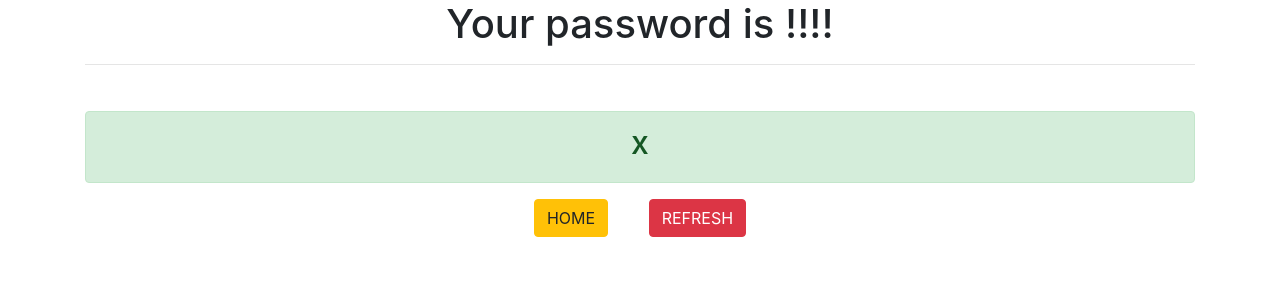
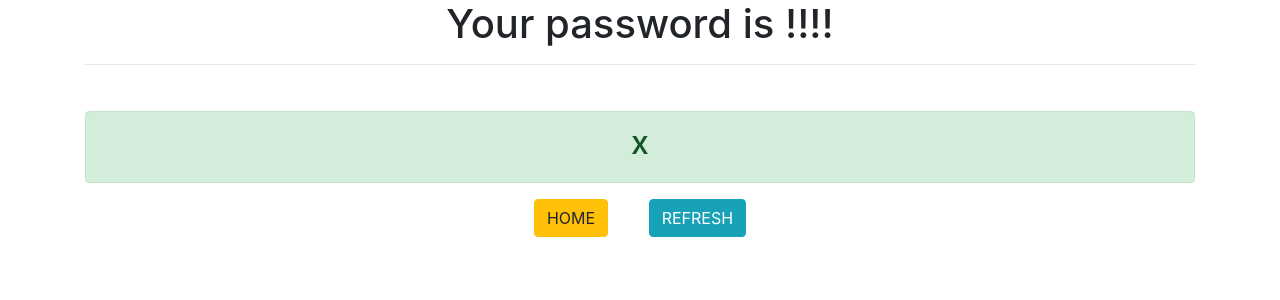
Before and after one commit to sahillotya/django-3-Password-generator-Basic, a Django app: template generator/templates/generator/password.html in a window 1280 px wide. Shown: the top 300 px of the page. Run offline with Django 3.2, Linux system fonts and the light colour scheme; the template is opened without the code that fills it: most values are stand-ins (such as "Sample title", 1, 10 or a date in 2020); some libraries are stand-ins or nearby versions.

Commit message:
made some changes in password.html

```diff
--- a/generator/templates/generator/password.html
+++ b/generator/templates/generator/password.html
@@ -15,7 +15,7 @@
 
     &nbsp;&nbsp;&nbsp;&nbsp;&nbsp;&nbsp;&nbsp;
 
-    <button type="submit" onclick="refreshPage()" class="btn btn-danger">REFRESH</button>
+    <button type="submit" onclick="refreshPage()" class="btn btn-info">REFRESH</button>
 </div>
 
 <script src="https://code.jquery.com/jquery-3.4.1.slim.min.js" integrity="sha384-J6qa4849blE2+poT4WnyKhv5vZF5SrPo0iEjwBvKU7imGFAV0wwj1yYfoRSJoZ+n" crossorigin="anonymous"></script>
```
